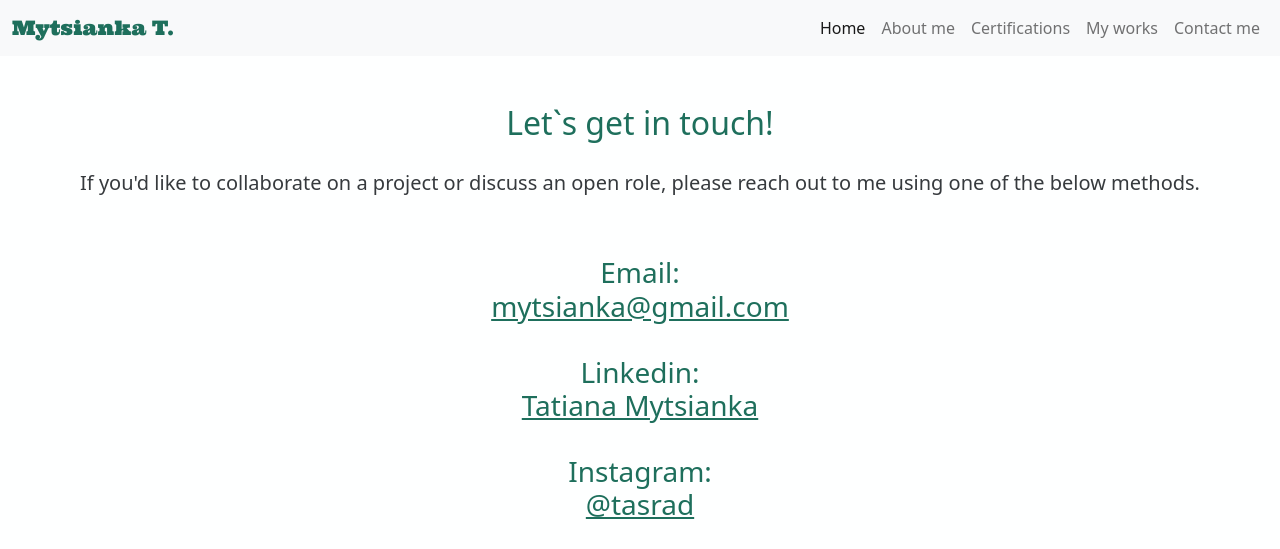
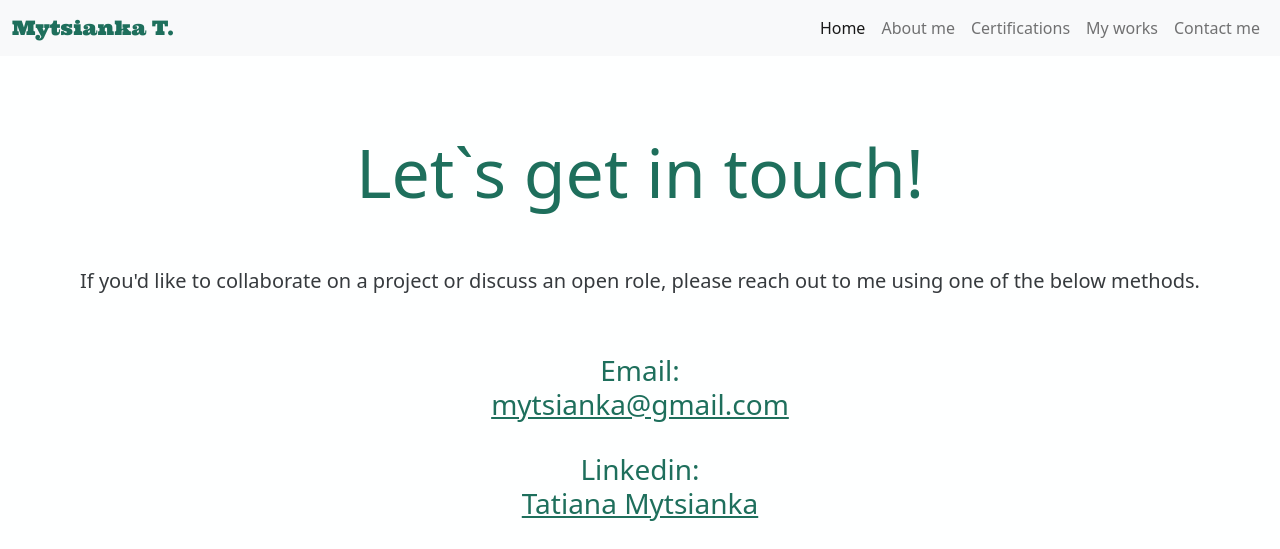
Before and after one commit to tasrad/my-portfolio-pages, a plain HTML site: page contact.html in a window 1280 px wide. Shown: the top 549 px of the page. Drawn offline with nearby package versions, Linux system fonts and the light colour scheme; a web font is replaced by a local one.

Commit message:
changet h1 title

```diff
--- a/contact.html
+++ b/contact.html
@@ -32,7 +32,7 @@
     </div>
   </nav>
 
-  <h2 class="mt-5"> Let`s get in touch!</h2>
+  <h1 class="mt-5"> Let`s get in touch!</h1>
 
   <p class="introduce m-3 text-center">
     If you'd like to collaborate on a project or discuss an open role, please reach out to me using one of the below methods.
```
